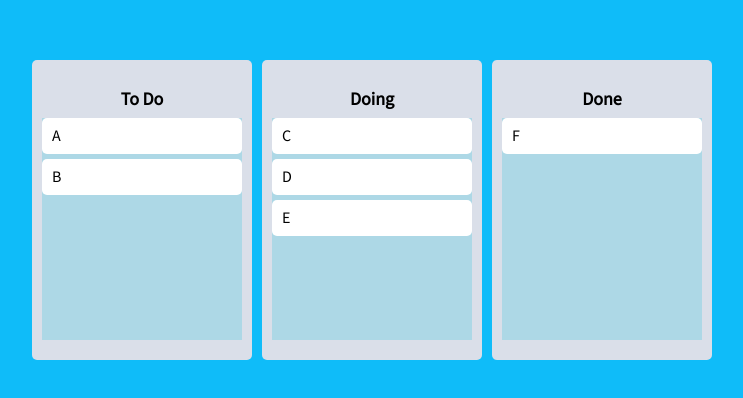
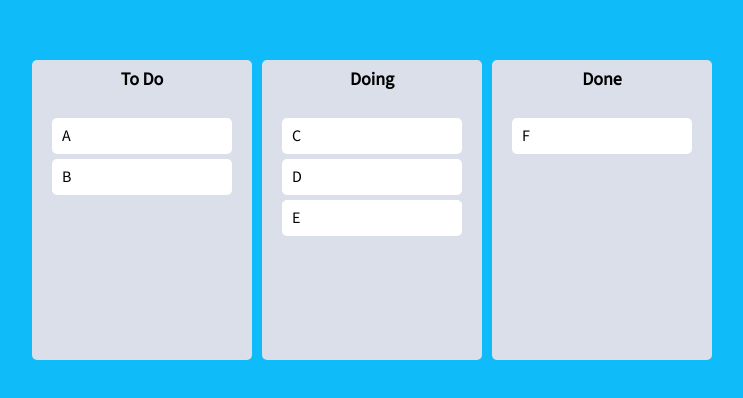
Before and after one commit to RJ-Stony/react-master, a React (Create React App) app: page / in a window 1280 px wide. Shown: the part 190-588 px from the top of the page, without its empty margins (268-1011 px from the left). Built offline with nearby package versions, Linux system fonts and the light colour scheme.

Commit message:
Design: Board & Card background-color

```diff
--- a/src/components/Board.tsx
+++ b/src/components/Board.tsx
@@ -3,8 +3,7 @@
 import styled from "styled-components";
 
 const Wrapper = styled.div`
-  padding: 20px 10px;
-  padding-top: 30px;
+  padding-top: 10px;
   background-color: ${(props) => props.theme.boardColor};
   border-radius: 5px;
   min-height: 300px;
@@ -27,12 +26,13 @@
 const Area = styled.div<IAreaProps>`
   background-color: ${(props) =>
     props.isDraggingOver
-      ? "lightpink"
+      ? "#7ed6df"
       : props.isDraggingFromThis
-      ? "lightcoral"
-      : "lightblue"};
+      ? "#22a6b3"
+      : "transparent"};
   flex-grow: 1;
   transition: background-color 0.3s ease-in-out;
+  padding: 20px;
 `;
 
 interface IBoardProps {
--- a/src/components/DraggableCard.tsx
+++ b/src/components/DraggableCard.tsx
@@ -2,11 +2,14 @@
 import { Draggable } from "react-beautiful-dnd";
 import styled from "styled-components";
 
-const Card = styled.div`
+const Card = styled.div<{ isDragging: boolean }>`
   border-radius: 5px;
   margin-bottom: 5px;
   padding: 10px 10px;
-  background-color: ${(props) => props.theme.cardColor};
+  background-color: ${(props) =>
+    props.isDragging ? "#c7ecee" : props.theme.cardColor};
+  box-shadow: ${(props) =>
+    props.isDragging ? "0px 2px 5px rgba(0, 0, 0, 0.05)" : "none"};
 `;
 
 interface IDraggableCardProps {
@@ -18,8 +21,9 @@
   console.log(toDo, "has been rendered.");
   return (
     <Draggable key={toDo} draggableId={toDo} index={index}>
-      {(magic) => (
+      {(magic, snapshot) => (
         <Card
+          isDragging={snapshot.isDragging}
           ref={magic.innerRef}
           {...magic.dragHandleProps}
           {...magic.draggableProps}
```
